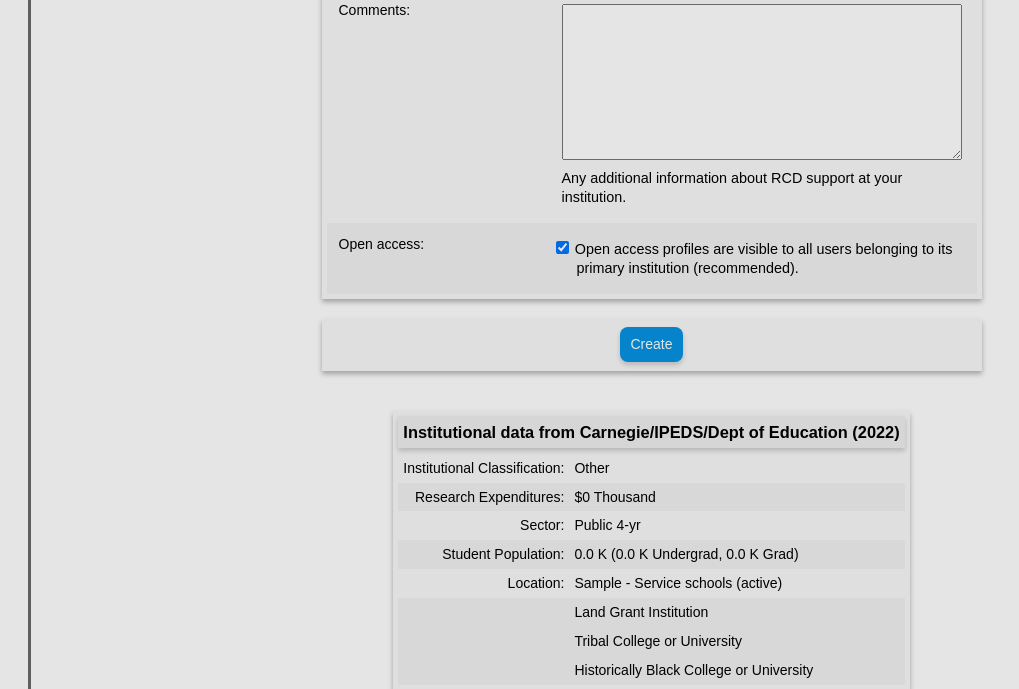
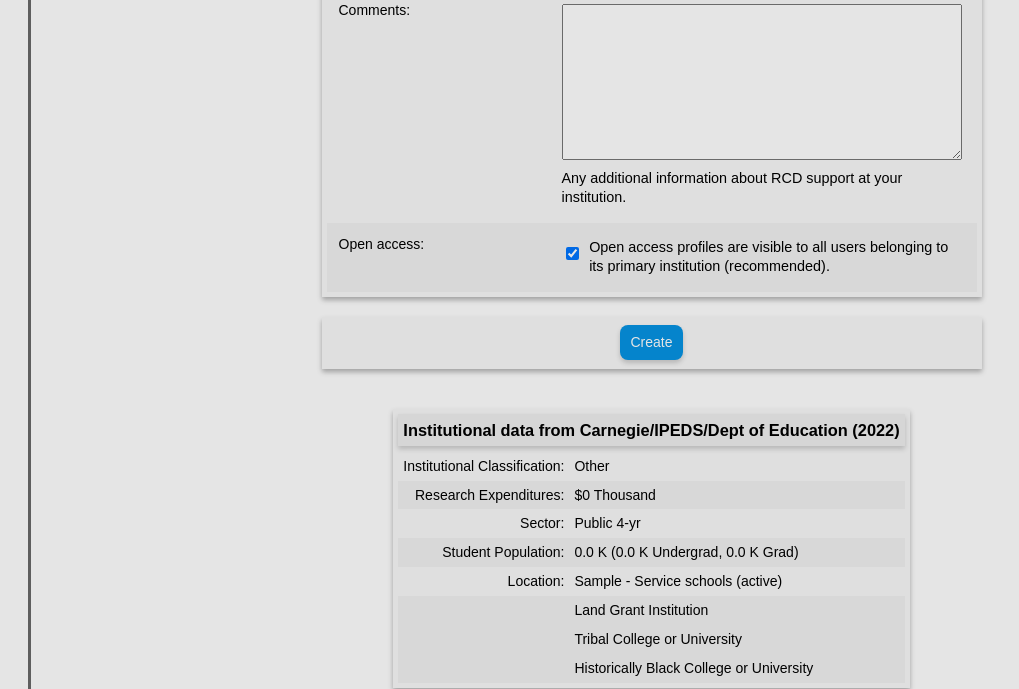
Before and after one commit to CaRCC/rcd-nexus-portal, a Django app: page /profiles/create/1 in a window 1280 px wide. Shown: the part 1282-1971 px from the top of the page, without its empty margins (0-1019 px from the left). Run offline with Django 4.2, Linux system fonts and the light colour scheme; a user stored in the database is signed in; tables that the repository leaves empty hold one stand-in row (values such as "Sample post").

Commit message:
Redo fix to address layout issue in profile form

```diff
--- a/nexus/templates/rcdprofile/create.html
+++ b/nexus/templates/rcdprofile/create.html
@@ -36,9 +36,17 @@
     div.field-body p.help span {
         font-size: 1.2em;
     }
+    div.field-body p.help input[type=checkbox] {
+        width: auto;
+        float: left;
+        margin-right: 0.8em;
+        vertical-align: middle;
+        position: relative;
+        top: 0.5em;
+    }
     form section.fields {
-    display: grid;
-    grid-template-columns: 1fr .7fr;
+        display: grid;
+        grid-template-columns: 1fr .7fr;
     }
     form section.fields div.field-body p select,
     form section.fields div.field-body p input,
@@ -79,14 +87,6 @@
     /* Hack to hide "Unknown" in the list of choices for mission */
     div#id_mission label[for="id_mission_0"] {
         display: none;
-    }
-    /* Fix weird layout thing with the open access checkbox */
-    p.help:has(> input#id_open_access) {
-        margin-left: 25px;
-        text-indent: -25px;
-    }
-    p.help>input#id_open_access {
-        width: auto;
     }
 
 </style>
--- a/nexus/templates/rcdprofile/edit.html
+++ b/nexus/templates/rcdprofile/edit.html
@@ -95,6 +95,7 @@
     div#id_mission label[for="id_mission_0"] {
         display: none;
     }
+
 
 </style>
 
```
